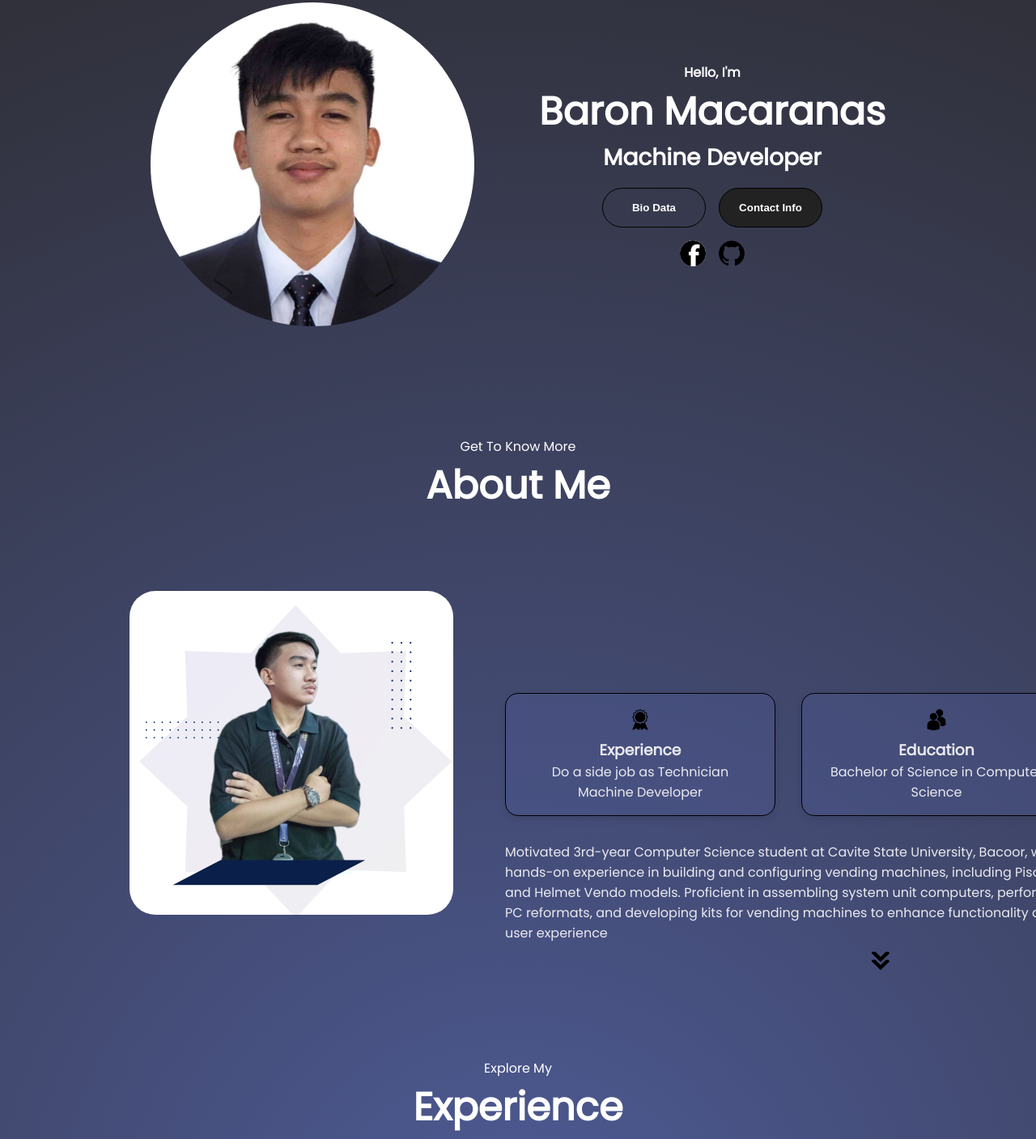
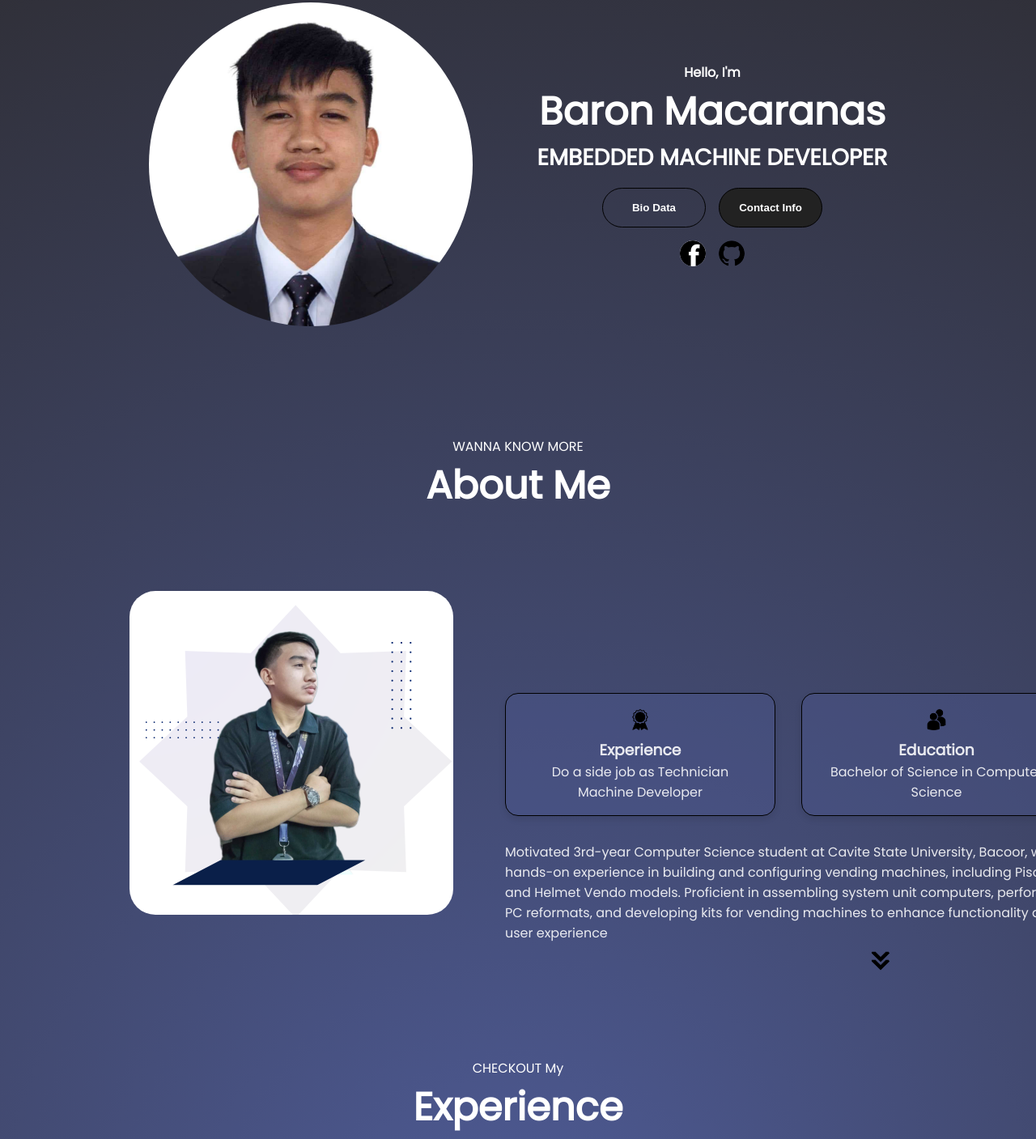
Before and after one commit to kurtmacs/Macaranaskurt-portfolio, a plain HTML site: page index.html in a window 1280 px wide. Shown: the part 269-1676 px from the top of the page at 81% size. Drawn offline with Linux system fonts and the light colour scheme.

Commit message:
Update index.html

```diff
--- a/index.html
+++ b/index.html
@@ -42,7 +42,7 @@
         <div class="section_text">
             <p class="section__text__p1">Hello, I'm</p>
             <h1 class="title">Baron Macaranas</h1>
-            <p class="section_text_p2">Machine Developer</p>
+            <p class="section_text_p2">EMBEDDED MACHINE DEVELOPER</p>
 
             <div class="btn-container">
                 <button
@@ -63,7 +63,7 @@
         </div>
     </section>
     <section id="about">
-        <p class="section__text__p1">Get To Know More</p>
+        <p class="section__text__p1">WANNA KNOW MORE</p>
         <h1 class="title">About Me</h1>
         <div class="section-container">
             <div class="section__pic-container">
@@ -91,7 +91,7 @@
 
     </section>
     <section id="experience">
-        <p class="section__text__p1">Explore My</p>
+        <p class="section__text__p1">CHECKOUT My</p>
         <h1 class="title">Experience</h1>
         <div class="about-containers">
             <div class="details-container">
```
